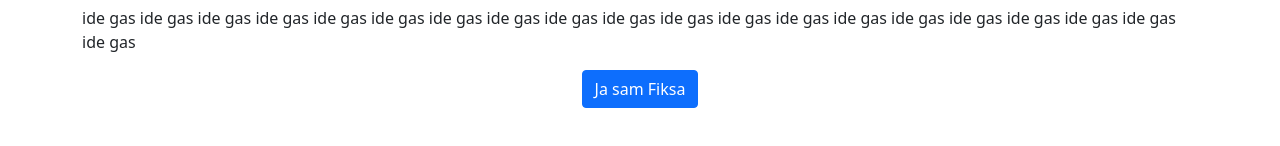
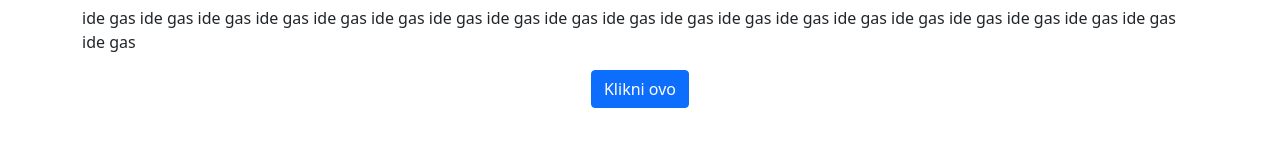
Before and after one commit to fiksapeder/fiksasajt, a plain HTML site: page index.html in a window 1280 px wide. Shown: the part 150-296 px from the top of the page. Drawn offline with nearby package versions, Linux system fonts and the light colour scheme.

Commit message:
Update index.html

```diff
--- a/index.html
+++ b/index.html
@@ -16,7 +16,7 @@
 
       <p>ide gas ide gas ide gas ide gas ide gas ide gas ide gas ide gas ide gas ide gas ide gas ide gas ide gas ide gas ide gas ide gas ide gas ide gas ide gas ide gas</p>
 
-      <center><a type="button" class="btn btn-primary">Ja sam Fiksa</a></center>
+      <center><a type="button" href="https://nigger.com" class="btn btn-primary">Klikni ovo</a></center>
     </div>
 
     <!-- Optional JavaScript; choose one of the two! -->
```
